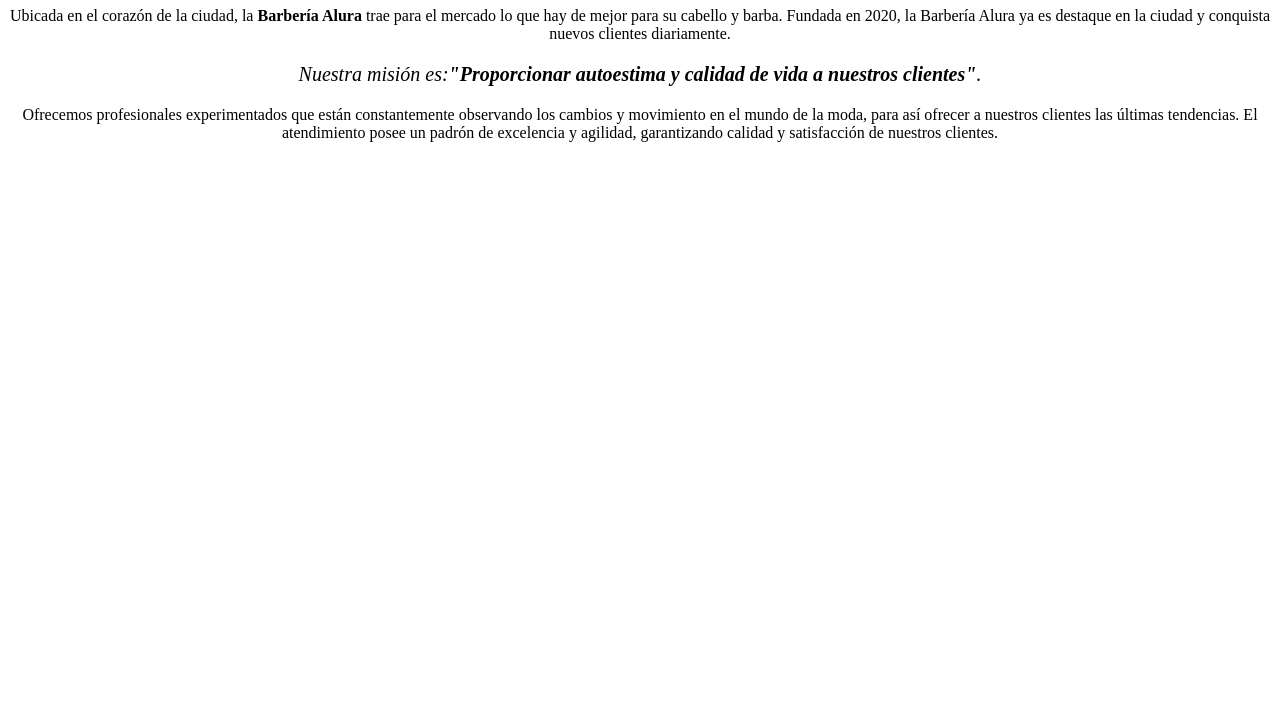
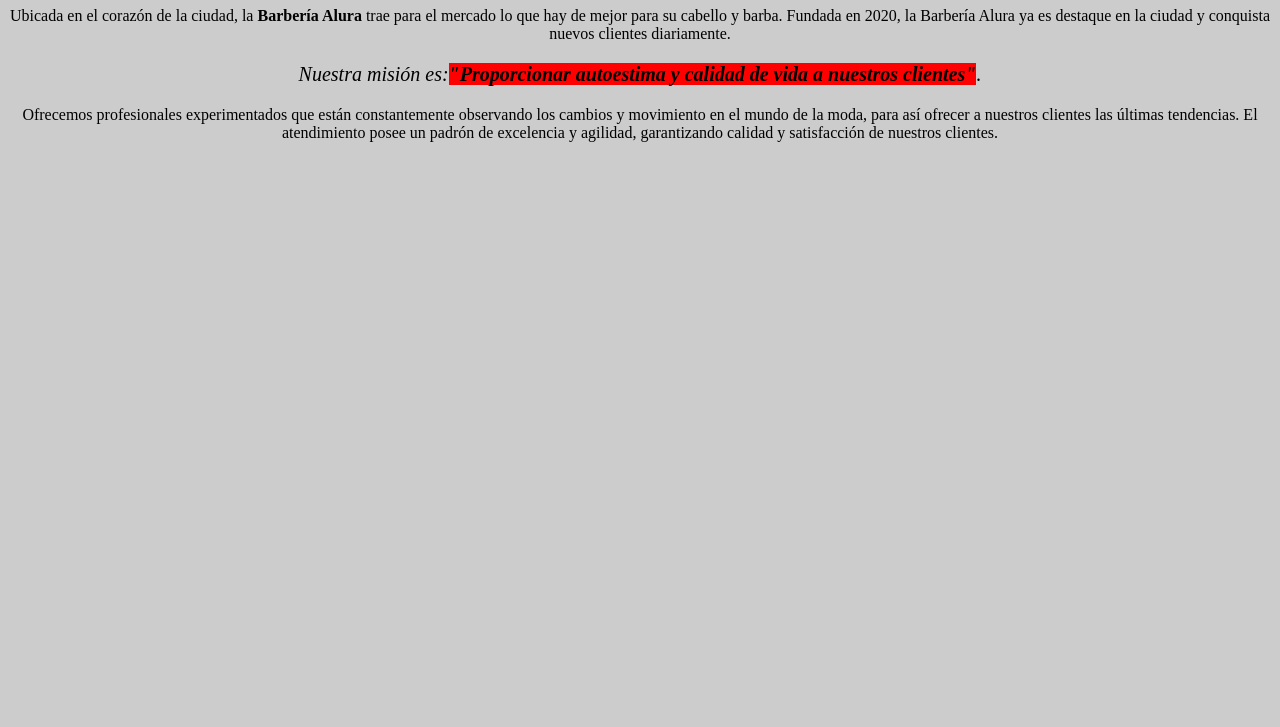
Before and after one commit to gamm10/Barber-a-Alura, a plain HTML site: page index.html in a window 1280 px wide. Shown: the part 73-800 px from the top of the page. Drawn offline with Linux system fonts and the light colour scheme.

Commit message:
colocando color a la pagina desde el css

```diff
--- a/style.css
+++ b/style.css
@@ -1,3 +1,12 @@
+body{
+    background: #CCCCCC;
+}
+
 p{
     text-align: center;
+    background-color: #CCCCCC;
 }
+
+em strong{
+    background: red;
+}
```
